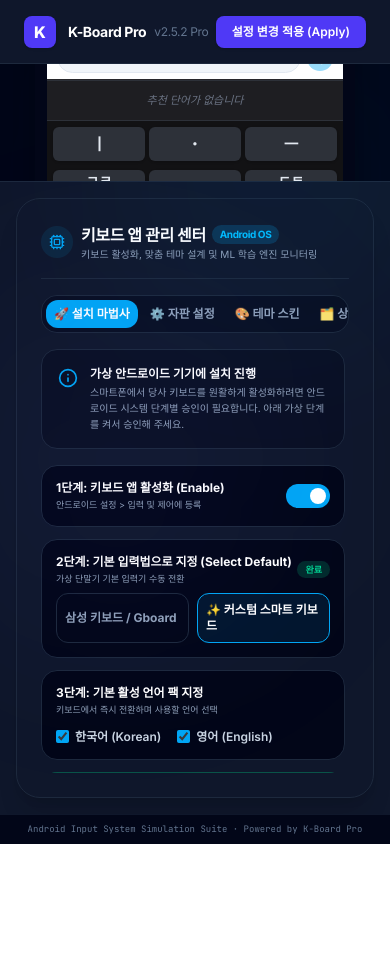
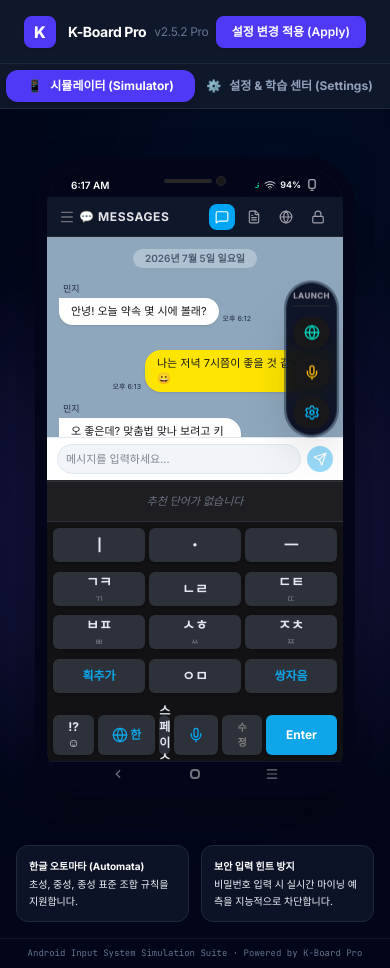
Before and after one commit to PeterPark2021/MonsterK_AI, a React (Vite) app: page / in a window 390 px wide. Before the commit the page ends 844 px from the top, so only its background shows below. Built offline with nearby package versions, Linux system fonts and the light colour scheme; a web font is replaced by a local one.

Commit message:
feat: add mobile responsiveness and speech feedback
- Implement dynamic simulator scaling for mobile viewports
- Enhance voice-typing error handling with user-facing messages
- Update mobile Quick Launcher UI for improved accessibility

```diff
--- a/src/App.tsx
+++ b/src/App.tsx
@@ -101,6 +101,25 @@
   // Lifted active tab state for High Density sync
   const [activeTab, setActiveTab] = useState<'wizard' | 'general' | 'theme' | 'phrases' | 'ml'>('wizard');
   const [toastNotification, setToastNotification] = useState<string | null>(null);
+
+  // Mobile responsive layout and scaling controllers
+  const [mobileActiveView, setMobileActiveView] = useState<'simulator' | 'settings'>('simulator');
+  const [simulatorScale, setSimulatorScale] = useState(1);
+
+  useEffect(() => {
+    const updateScale = () => {
+      if (window.innerWidth < 420) {
+        // Safe padding calculation for phone viewports
+        const scaleFactor = Math.min(1, (window.innerWidth - 24) / 344);
+        setSimulatorScale(scaleFactor);
+      } else {
+        setSimulatorScale(1);
+      }
+    };
+    updateScale();
+    window.addEventListener('resize', updateScale);
+    return () => window.removeEventListener('resize', updateScale);
+  }, []);
 
   const triggerToast = (msg: string) => {
     setToastNotification(msg);
@@ -223,7 +242,7 @@
   };
 
   return (
-    <div className="h-screen flex flex-col overflow-hidden bg-slate-950 text-slate-100 font-sans relative antialiased select-none">
+    <div className="min-h-screen lg:h-screen flex flex-col overflow-y-auto lg:overflow-hidden bg-slate-950 text-slate-100 font-sans relative antialiased select-none">
 
       {/* 1. Global Visual Background Glows */}
       <div className="absolute top-0 left-1/4 w-[350px] h-[350px] bg-sky-500/5 rounded-full filter blur-[100px] pointer-events-none" />
@@ -254,6 +273,22 @@
           </button>
         </div>
       </header>
+
+      {/* Mobile-only Segmented View Switcher */}
+      <div className="flex lg:hidden bg-slate-900 border-b border-slate-800 p-1.5 shrink-0 sticky top-0 z-30">
+        <button
+          onClick={() => setMobileActiveView('simulator')}
+          className={`flex-1 py-2 text-xs font-bold rounded-xl flex items-center justify-center gap-2 transition-all ${mobileActiveView === 'simulator' ? 'bg-indigo-600 text-white shadow-md' : 'text-slate-400 hover:text-slate-200'}`}
+        >
+          <span>📱</span> 시뮬레이터 (Simulator)
+        </button>
+        <button
+          onClick={() => setMobileActiveView('settings')}
+          className={`flex-1 py-2 text-xs font-bold rounded-xl flex items-center justify-center gap-2 transition-all ${mobileActiveView === 'settings' ? 'bg-indigo-600 text-white shadow-md' : 'text-slate-400 hover:text-slate-200'}`}
+        >
+          <span>⚙️</span> 설정 & 학습 센터 (Settings)
+        </button>
+      </div>
 
       {/* 3. Main Workspace Row (High Density three-pane view) */}
       <div className="flex flex-col lg:flex-row flex-1 overflow-hidden">
@@ -364,9 +399,18 @@
         </nav>
 
         {/* Center Device Emulator Space (With amazing radial glow) */}
-        <main className="flex-1 flex flex-col items-center justify-center p-4 lg:p-8 overflow-y-auto bg-[radial-gradient(circle_at_center,_#1e1b4b_0%,_transparent_70%)] relative">
+        <main className={`${mobileActiveView === 'settings' ? 'hidden lg:flex' : 'flex'} flex-1 flex flex-col items-center justify-center p-4 lg:p-8 overflow-y-auto bg-[radial-gradient(circle_at_center,_#1e1b4b_0%,_transparent_70%)] relative`}>
 
-          <div className="w-full flex justify-center py-4">
+          <div className="w-full flex justify-center py-4 overflow-hidden items-center min-h-[350px]">
+            <div
+              style={{
+                transform: `scale(${simulatorScale})`,
+                transformOrigin: 'center center',
+                width: `${344 * simulatorScale}px`,
+                height: `${672 * simulatorScale}px`,
+              }}
+              className="flex items-center justify-center shrink-0 transition-all duration-150"
+            >
               <PhoneSimulator
                 settings={settings}
                 textValue={textValue}
@@ -394,6 +438,7 @@
                 />
               </PhoneSimulator>
             </div>
+          </div>
 
           {/* Automata and Core highlights */}
           <div className="max-w-md w-full grid grid-cols-2 gap-3 mt-4">
@@ -410,7 +455,7 @@
         </main>
 
         {/* Right Properties Panel Column */}
-        <section className="w-full lg:w-[380px] border-t lg:border-t-0 lg:border-l border-slate-800 bg-slate-900 p-4 lg:p-6 flex flex-col shrink-0 overflow-y-auto">
+        <section className={`${mobileActiveView === 'simulator' ? 'hidden lg:flex' : 'flex'} w-full lg:w-[380px] border-t lg:border-t-0 lg:border-l border-slate-800 bg-slate-900 p-4 lg:p-6 flex flex-col shrink-0 overflow-y-auto`}>
           <CustomizerPanel
             settings={settings}
             setSettings={setSettings}
--- a/src/components/PhoneSimulator.tsx
+++ b/src/components/PhoneSimulator.tsx
@@ -3,7 +3,7 @@
 import {
   MessageSquare, FileText, Globe, Lock, Send, Wifi, Battery, Smartphone,
   Menu, ChevronLeft, Volume2, Search, Play, HelpCircle, ArrowRight, ShieldAlert,
-  FolderMinus, CheckSquare, Sparkles, LogIn, ExternalLink
+  FolderMinus, CheckSquare, Sparkles, LogIn, ExternalLink, Mic, Settings
 } from 'lucide-react';
 import { ActiveApp, KeyboardSettings, ChatMessage } from '../types';
 
@@ -379,28 +379,28 @@
           )}
 
           {/* Quick Launcher Keyboard Toolbar Overlay ( 다른 앱 실행 메뉴 ) */}
-          <div className="absolute top-1/2 right-1.5 transform -translate-y-1/2 flex flex-col gap-1.5 bg-slate-950/80 backdrop-blur-md border border-slate-800 p-1 rounded-full shadow-lg z-30">
-            <span className="text-[6px] text-zinc-500 font-bold text-center border-b border-zinc-800 pb-0.5 mb-0.5">LAUNCH</span>
+          <div className="absolute top-1/2 right-1.5 transform -translate-y-1/2 flex flex-col gap-2 bg-slate-950/90 backdrop-blur-md border border-slate-800 p-1.5 rounded-full shadow-2xl z-45 ring-2 ring-slate-800/50">
+            <span className="text-[8px] text-zinc-400 font-black tracking-wider text-center border-b border-zinc-800 pb-1 mb-0.5">LAUNCH</span>
             <button
               onClick={() => onLaunchExternalApp('인터넷')}
-              className="p-1 bg-zinc-900 text-teal-400 hover:bg-zinc-800 rounded-full transition active:scale-90"
+              className="p-2 bg-zinc-900 text-teal-400 hover:bg-zinc-800 hover:text-teal-300 rounded-full transition active:scale-95 shadow-md flex items-center justify-center"
               title="인터넷 앱 실행"
             >
-              <Globe className="w-3.5 h-3.5" />
+              <Globe className="w-4 h-4" />
             </button>
             <button
               onClick={() => onLaunchExternalApp('음성 검색')}
-              className="p-1 bg-zinc-900 text-amber-400 hover:bg-zinc-800 rounded-full transition active:scale-90"
+              className="p-2 bg-zinc-900 text-amber-400 hover:bg-zinc-800 hover:text-amber-300 rounded-full transition active:scale-95 shadow-md flex items-center justify-center"
               title="음성 검색 비서 실행"
             >
-              <Volume2 className="w-3.5 h-3.5" />
+              <Mic className="w-4 h-4" />
             </button>
             <button
               onClick={() => onLaunchExternalApp('설정')}
-              className="p-1 bg-zinc-900 text-sky-400 hover:bg-zinc-800 rounded-full transition active:scale-90"
+              className="p-2 bg-zinc-900 text-sky-400 hover:bg-zinc-800 hover:text-sky-300 rounded-full transition active:scale-95 shadow-md flex items-center justify-center"
               title="시스템 설정 실행"
             >
-              <FileText className="w-3.5 h-3.5" />
+              <Settings className="w-4 h-4" />
             </button>
           </div>
 
--- a/src/components/VirtualKeyboard.tsx
+++ b/src/components/VirtualKeyboard.tsx
@@ -113,8 +113,18 @@
         setVoiceTranscript(final || interim);
       };
 
-      rec.onerror = () => {
+      rec.onerror = (event: any) => {
+        console.error("Speech recognition error:", event.error);
         setIsListening(false);
+        if (event.error === 'not-allowed') {
+          setVoiceTranscript('마이크 권한이 거부되었습니다. 브라우저 주소창 옆 설정에서 마이크를 허용해 주세요.');
+        } else if (event.error === 'no-speech') {
+          setVoiceTranscript('인식된 음성이 없습니다. 마이크를 켜고 다시 말씀해 주세요.');
+        } else if (event.error === 'network') {
+          setVoiceTranscript('네트워크 연결 오류가 발생했습니다.');
+        } else {
+          setVoiceTranscript(`인식 오류 (${event.error}). 다시 시도해 주세요.`);
+        }
       };
 
       rec.onend = () => {
```
Lines whose indentation alone changed are shown as unchanged.
